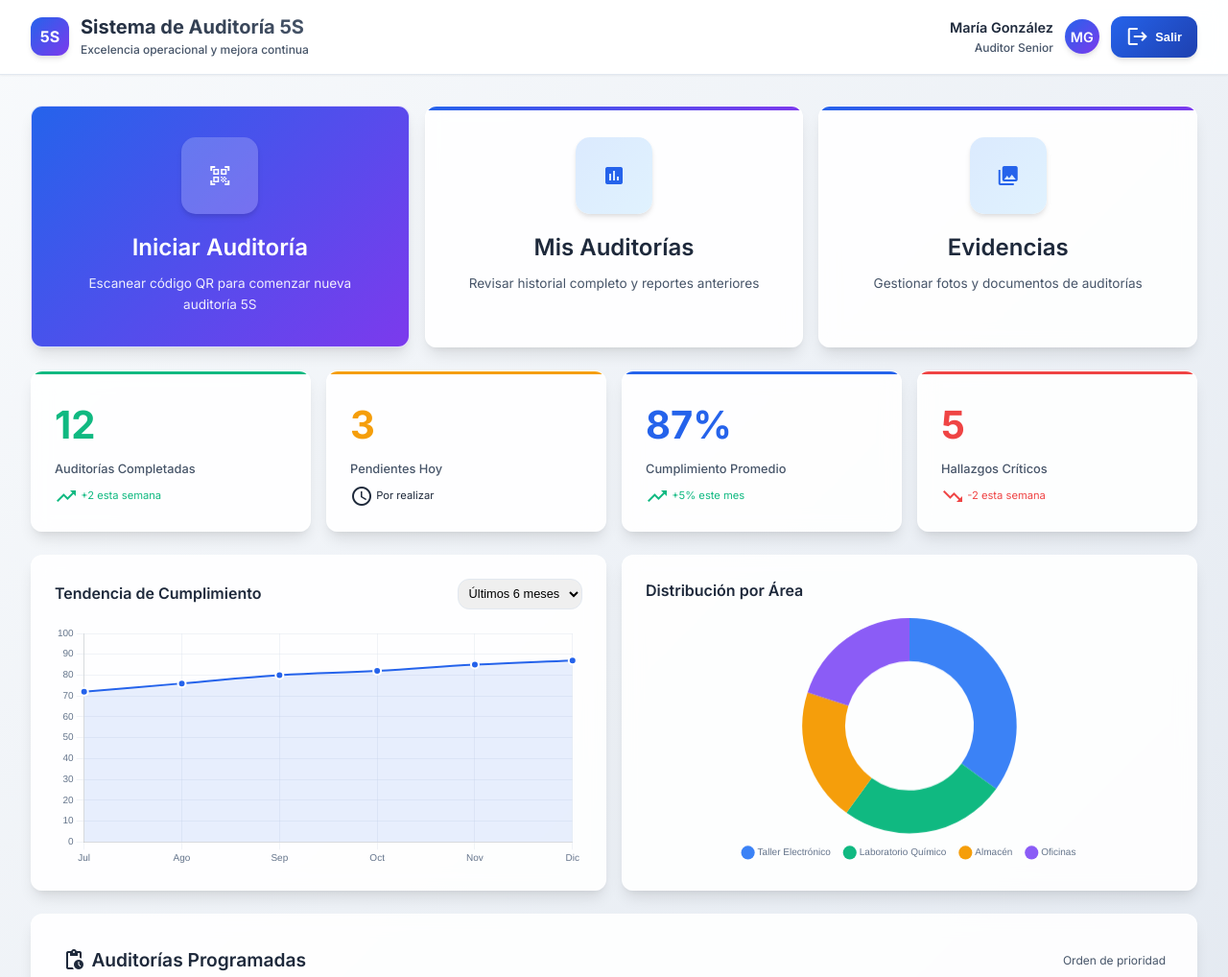
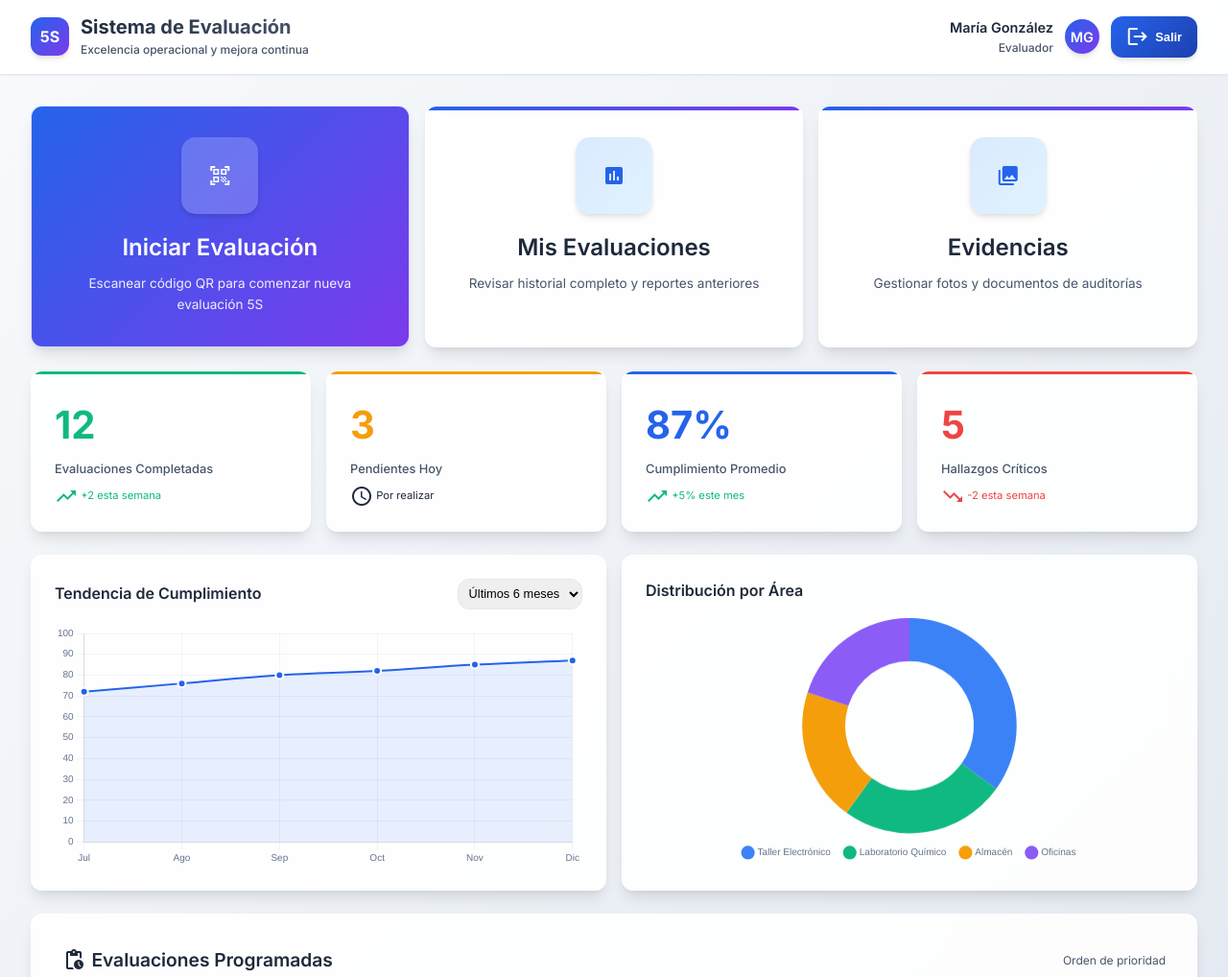
Before and after one commit to L21660166/CheckDigital, a plain HTML site: page auditor/dashboard.html in a window 1280 px wide. Shown: the top 1018 px of the page at 96% size. Drawn offline with nearby package versions, Linux system fonts and the light colour scheme.

Commit message:
Update dashboard.html

```diff
--- a/auditor/dashboard.html
+++ b/auditor/dashboard.html
@@ -709,7 +709,7 @@
         <div class="nav-brand">
             <div class="logo">5S</div>
             <div class="brand-text">
-                <h1>Sistema de Auditoría 5S</h1>
+                <h1>Sistema de Evaluación</h1>
                 <p>Excelencia operacional y mejora continua</p>
             </div>
         </div>
@@ -717,7 +717,7 @@
         <div class="user-info">
             <div class="user-details">
                 <div class="user-name">María González</div>
-                <div class="user-role">Auditor Senior</div>
+                <div class="user-role">Evaluador</div>
             </div>
             <div class="user-avatar">MG</div>
             <button class="btn btn-primary" onclick="logout()">
@@ -736,15 +736,15 @@
                 <div class="action-icon">
                     <i class="material-icons">qr_code_scanner</i>
                 </div>
-                <h3>Iniciar Auditoría</h3>
-                <p>Escanear código QR para comenzar nueva auditoría 5S</p>
+                <h3>Iniciar Evaluación</h3>
+                <p>Escanear código QR para comenzar nueva evaluación 5S</p>
             </a>
 
             <a href="#" class="action-card fade-in-up" style="animation-delay: 0.1s;">
                 <div class="action-icon">
                     <i class="material-icons">assessment</i>
                 </div>
-                <h3>Mis Auditorías</h3>
+                <h3>Mis Evaluaciones</h3>
                 <p>Revisar historial completo y reportes anteriores</p>
             </a>
 
@@ -761,7 +761,7 @@
         <div class="stats-grid">
             <div class="stat-card fade-in-up" style="animation-delay: 0.3s;">
                 <div class="stat-number">12</div>
-                <div class="stat-label">Auditorías Completadas</div>
+                <div class="stat-label">Evaluaciones Completadas</div>
                 <div class="stat-trend trend-up">
                     <i class="material-icons">trending_up</i>
                     +2 esta semana
@@ -824,7 +824,7 @@
         <!-- Pending Audits -->
         <div class="pending-audits fade-in-up" style="animation-delay: 0.9s;">
             <div class="section-header">
-                <h3><i class="material-icons">pending_actions</i> Auditorías Programadas</h3>
+                <h3><i class="material-icons">pending_actions</i> Evaluaciones Programadas</h3>
                 <span style="color: var(--gray-600); font-size: 0.75rem;">Orden de prioridad</span>
             </div>
 
```
